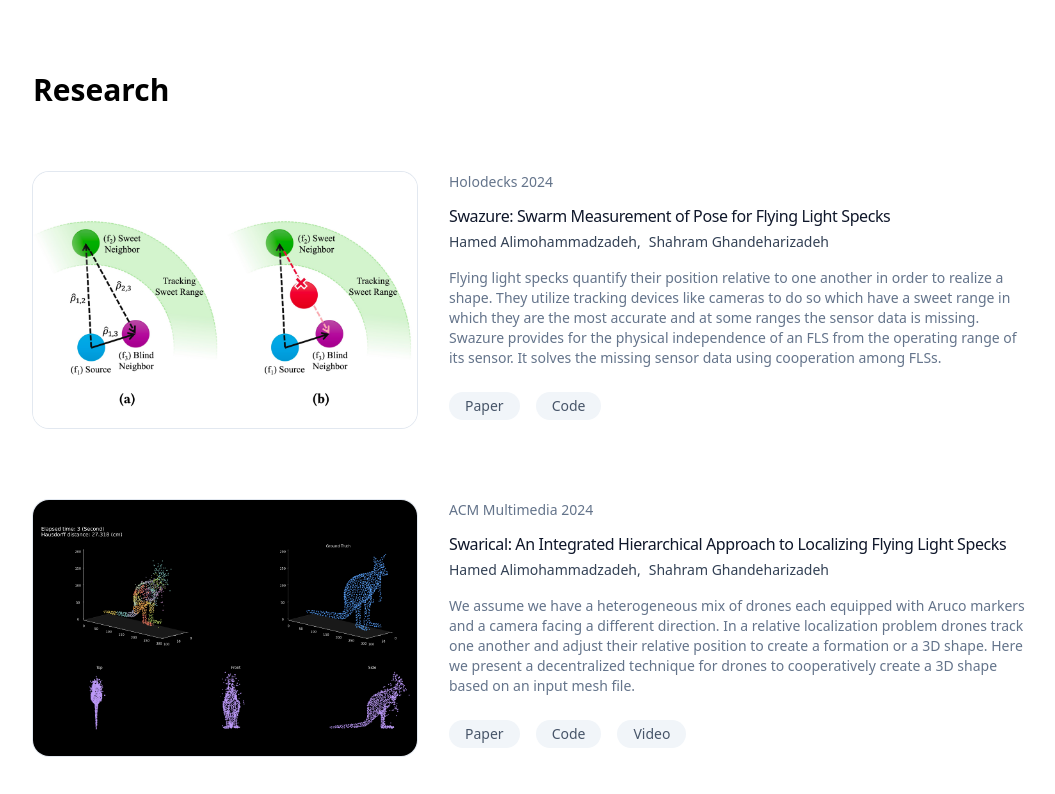
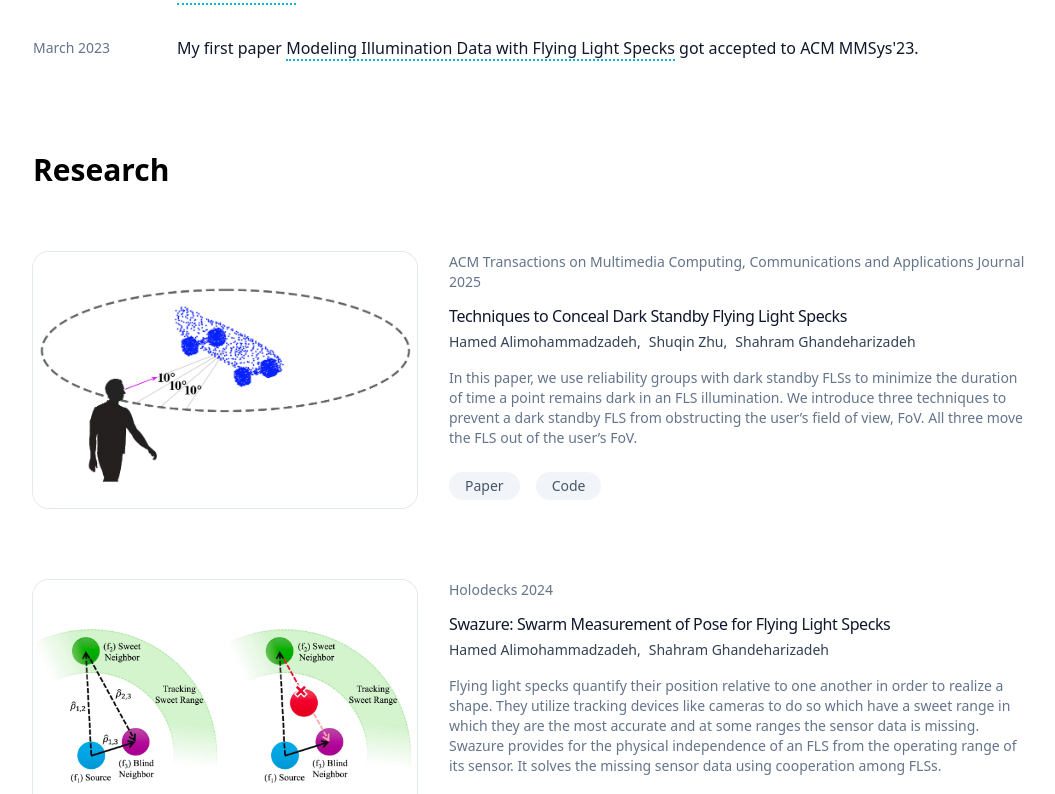
Before and after one commit to Hamedamz/hamedamz.github.io, a Nuxt app: page / in a window 1280 px wide. Shown: the part 1608-2402 px from the top of the page, without its empty margins (111-1166 px from the left). Built offline with nearby package versions, Linux system fonts and the light colour scheme.

Commit message:
update news

```diff
--- a/data/hero.ts
+++ b/data/hero.ts
@@ -1,6 +1,6 @@
 const HERO = {
     my_name: "Hamed Alimohammadzadeh",
-    photo: "images/photo2.jpeg",
+    photo: "images/photo3.jpeg",
     profiles: [
         {
             name: "github",
@@ -22,7 +22,7 @@ const HERO = {
     bio: `<p>Hi! I am a PhD student in Computer Science at the University of Southern California.
 I research localization of UAV swarms at <a class="link" href="https://www.flslab.org/" target="_blank">Flying Light Specks (FLS) Lab</a>
  supervised by <a class="link" href="https://viterbi.usc.edu/directory/faculty/Ghandeharizadeh/Shahram" target="_blank">Shahram Ghandeharizadeh</a>.
- I design decentralized algorithms for drones to create 3D illuminations, and build drone prototypes with lighting and vision capabilities. </p>`
+ I design decentralized algorithms for drones to create 3D illuminations, and build drone prototypes with lighting and vision capabilities. My research focuses on decentralized localization and tracking for collaborative robots.</p>`
 }
 
 export default HERO;
--- a/data/news.ts
+++ b/data/news.ts
@@ -1,6 +1,11 @@
 import type {News} from "~/data/types";
 
 const NEWS: News[] = [
+    {
+        month: "March",
+        year: "2025",
+        headline: "Our paper, <a class='link' href='https://dl.acm.org/doi/abs/10.1145/3724399' target='_blank'>Techniques to Conceal Dark Standby Flying Light Specks</a> was accepted to ACM Transactions on Multimedia Computing, Communications and Applications Journal.",
+    },
     {
         month: "December",
         year: "2024",
--- a/data/publications.ts
+++ b/data/publications.ts
@@ -1,6 +1,24 @@
 import type {Publication} from "~/data/types";
 
 const PUBLICATIONS: Publication[] = [
+    {
+        title: "Techniques to Conceal Dark Standby Flying Light Specks",
+        authors: ["Hamed Alimohammadzadeh", "Shuqin Zhu", "Shahram Ghandeharizadeh"],
+        summary: "In this paper, we use reliability groups with dark standby FLSs to minimize the duration of time a point remains dark in an FLS illumination. We introduce three techniques to prevent a dark standby FLS from obstructing the user’s field of view, FoV. All three move the FLS out of the user’s FoV.",
+        publisher: "ACM Transactions on Multimedia Computing, Communications and Applications Journal",
+        year: "2025",
+        resources: [
+            {
+                name: "paper",
+                link: "https://dl.acm.org/doi/abs/10.1145/3724399"
+            },
+            {
+                name: "code",
+                link: "https://github.com/flyinglightspeck/StandbyFLSs"
+            }
+        ],
+        image: "images/reliability_tom.png"
+    },
     {
         title: "Swazure: Swarm Measurement of Pose for Flying Light Specks",
         authors: ["Hamed Alimohammadzadeh", "Shahram Ghandeharizadeh"],
```
Also changed, not shown: public/images/photo3.jpeg (added), public/images/reliability_tom.png (added).
